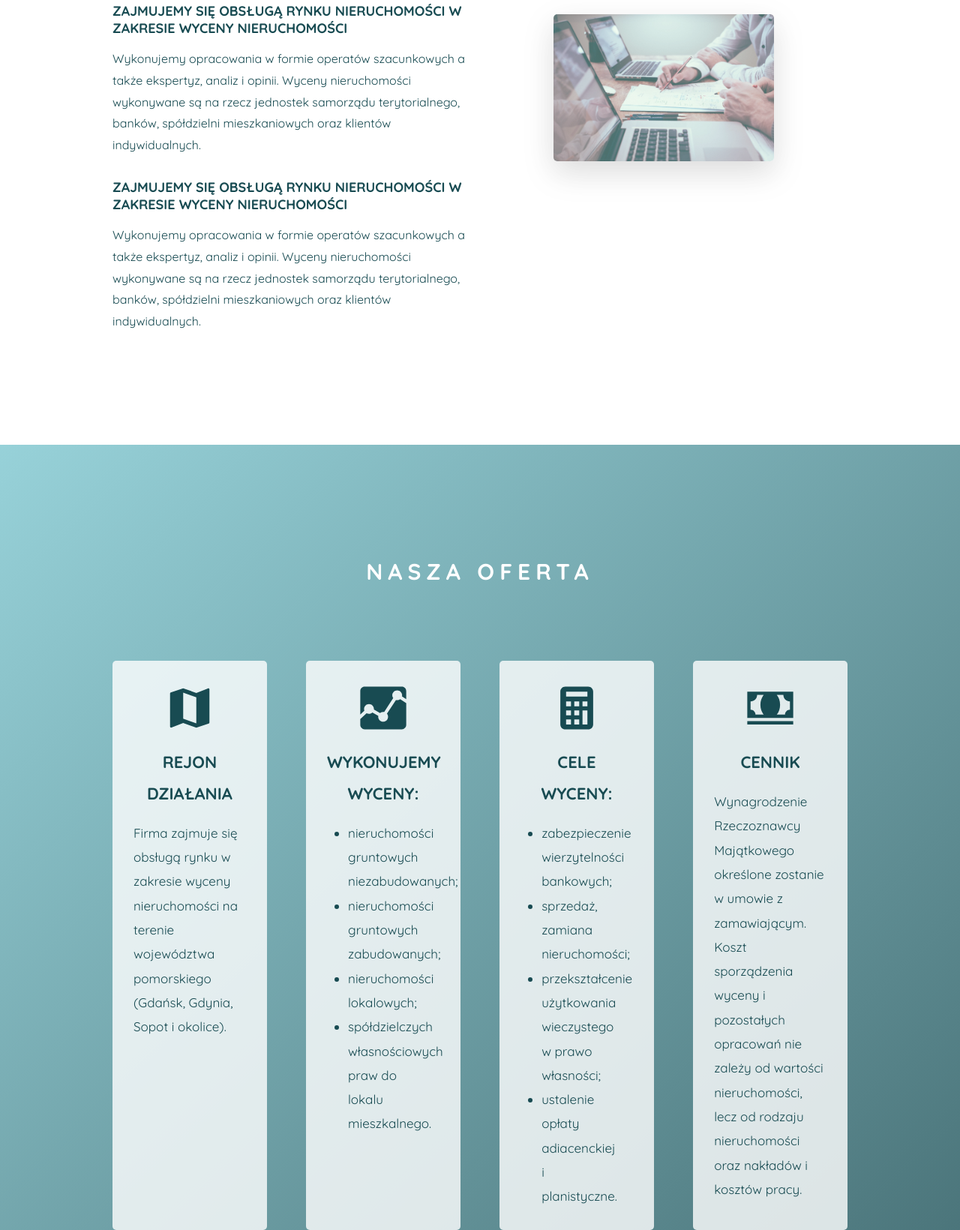
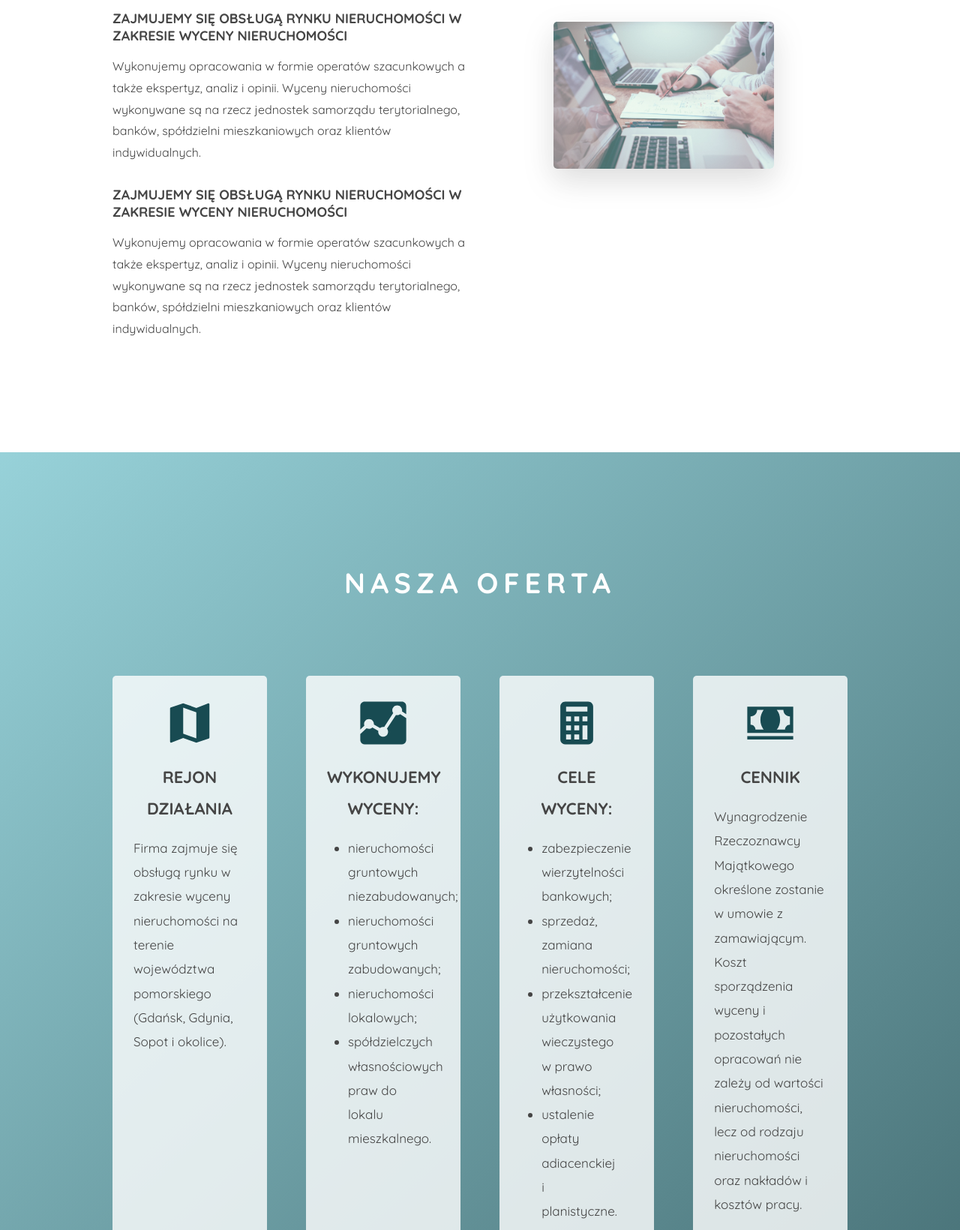
Before and after one commit to Malga90/Expert, a website built with webpack: page dist/index.html in a window 1280 px wide. Shown: the part 1297-2937 px from the top of the page at 75% size. Built offline with nearby package versions, Linux system fonts and the light colour scheme.

Commit message:
changed styled of headings and paragraps

```diff
--- a/src/style.scss
+++ b/src/style.scss
@@ -3,6 +3,7 @@ $color-primary-dark: #184b52;
 $color-primary-light: #7dc6cf;
 
 $color-grey-light: #d8d9da;
+$color-grey-dark: #454545;
 
 $color-white: white;
 
@@ -123,7 +124,7 @@ body {
 .heading-secondary {
   text-transform: uppercase;
   text-align: center;
-  font-size: 3rem;
+  font-size: 3.8rem;
   color: $color-primary-dark;
   margin-bottom: 10rem;
   letter-spacing: 0.7rem;
@@ -137,7 +138,7 @@ body {
   font-size: 1.8rem;
   font-weight: 700;
   text-transform: uppercase;
-  color: $color-primary-dark;
+  color: $color-grey-dark;
   margin-bottom: 1.5rem;
 
   &--offer {
@@ -147,7 +148,7 @@ body {
 
 .paragraph {
   font-size: 1.6rem;
-  color: $color-primary-dark;
+  color: $color-grey-dark;
   line-height: 1.8;
 
   &:not(:last-child) {
@@ -234,6 +235,6 @@ body {
   &__text,
   &__list {
     text-align: left;
-    color: $color-primary-dark;
+    color: $color-grey-dark;
   }
 }
```
Also changed, not shown: dist/bundle.js.
